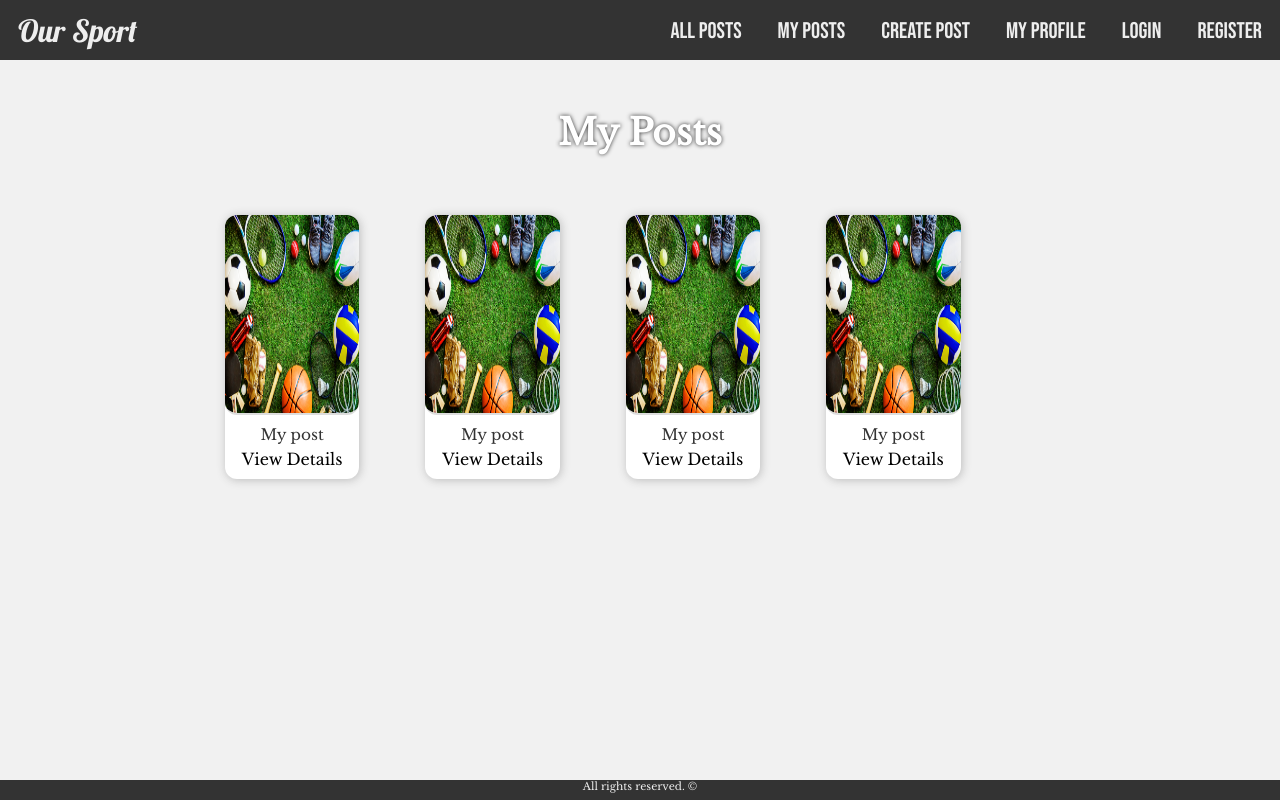
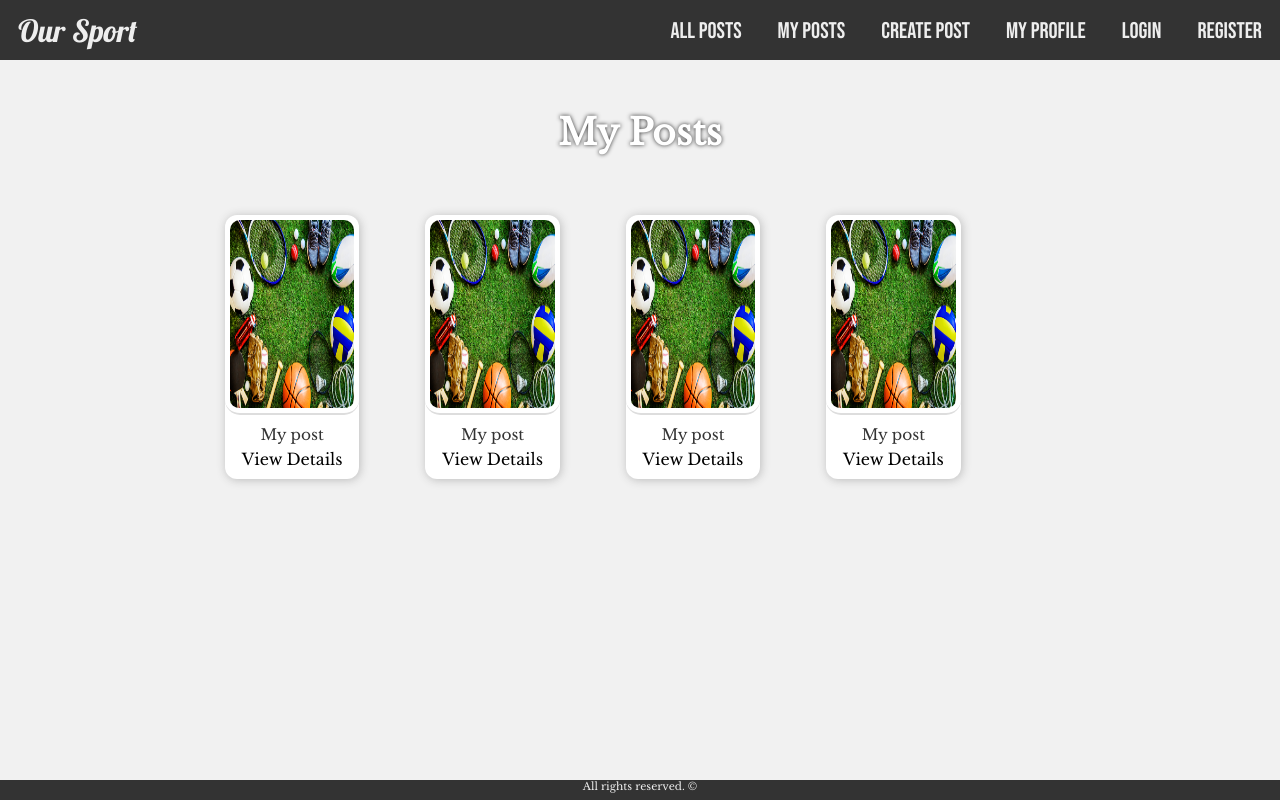
Before and after one commit to nikolay5r/our-sport-app, a React (Create React App) app: page /posts/user/userId in a window 1280 px wide. Built offline with nearby package versions, Linux system fonts and the light colour scheme.

Commit message:
Fix MyPostCard design

```diff
--- a/public/styles/index.css
+++ b/public/styles/index.css
@@ -330,7 +330,8 @@ hr {
     width: 100%;
     height: 25vh;
     border-bottom: 2px solid rgb(221, 221, 221);
-    border-radius: 12px;
+    border-radius: 15px;
+    padding: 5px;
 }
 
 .my-post-card p {
```
